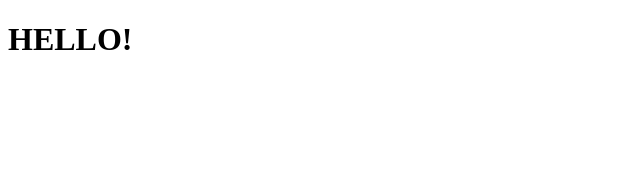
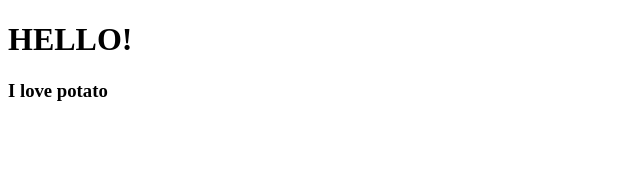
Before and after one commit to 812jay/movie_app, a React (Create React App) app: page / in a window 1280 px wide. Shown: the top 170 px of the page, without its empty margins (0-640 px from the left). Built offline with nearby package versions, Linux system fonts and the light colour scheme.

Commit message:
#2.0 Creating your first React Component

```diff
--- a/src/App.js
+++ b/src/App.js
@@ -1,9 +1,11 @@
 import React from "react";
+import Potato from "./Potato";
 
 function App() {
   return (
     <div>
       <h1>HELLO!</h1>
+      <Potato />
     </div>
   );
 }
--- /dev/null
+++ b/src/Potato.js
@@ -0,0 +1,7 @@
+import React from "react";
+
+function Potato() {
+  return <h3>I love potato</h3>;
+}
+
+export default Potato;
--- a/src/index.js
+++ b/src/index.js
@@ -1,5 +1,6 @@
 import React from "react";
 import ReactDOM from "react-dom";
 import App from "./App";
+import Potato from "./Potato";
 
 ReactDOM.render(<App />, document.getElementById("potato"));
```
